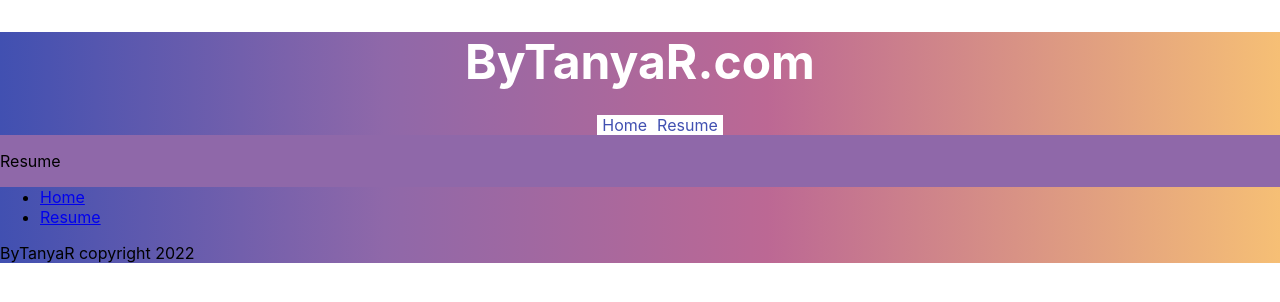
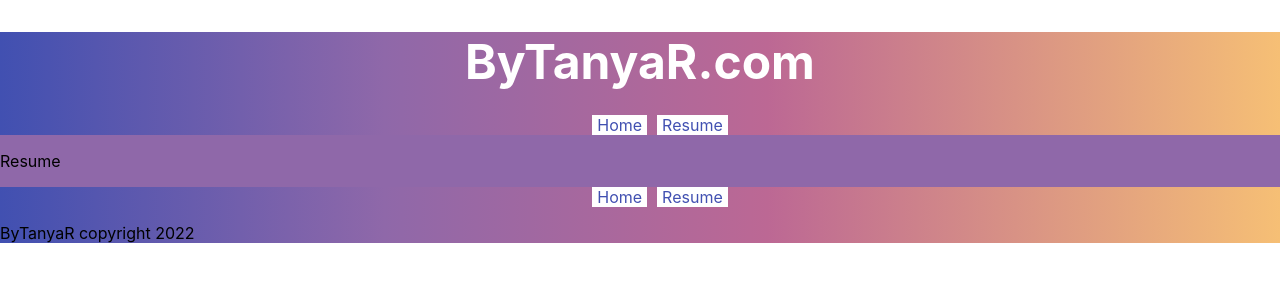
Before and after one commit to bytanyar/React-2022, a React app: page /resume in a window 1280 px wide. Shown: the top 302 px of the page. Built offline with nearby package versions, Linux system fonts and the light colour scheme.

Commit message:
footer styling

```diff
--- a/src/styles/footer.css
+++ b/src/styles/footer.css
@@ -0,0 +1,16 @@
+nav ul {
+    align-items: center;
+    display: flex;
+    justify-content: center;
+}
+nav ul li {
+    background-color: #fff;
+    height: 20px;
+    list-style: none;
+    margin: 0 5px;
+    padding: 0 5px;
+}
+nav a {
+    color: #4150b1;
+    text-decoration: none;
+}
--- a/src/styles/navbar.css
+++ b/src/styles/navbar.css
@@ -1,15 +1,16 @@
-nav ul {
+footer ul {
     align-items: center;
     display: flex;
     justify-content: center;
 }
-nav ul li {
+footer ul li {
     background-color: #fff;
     height: 20px;
     list-style: none;
+    margin: 0 5px;
     padding: 0 5px;
 }
-nav a {
+footer a {
     color: #4150b1;
     text-decoration: none;
 }
```
